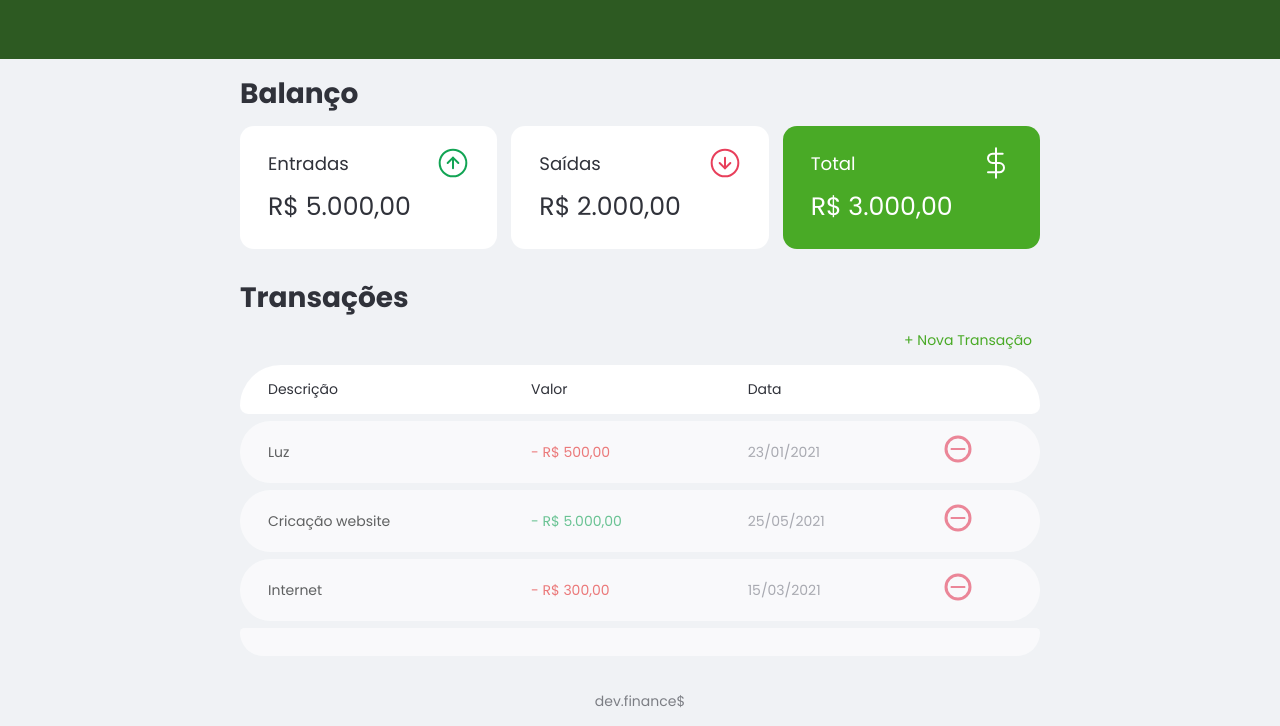
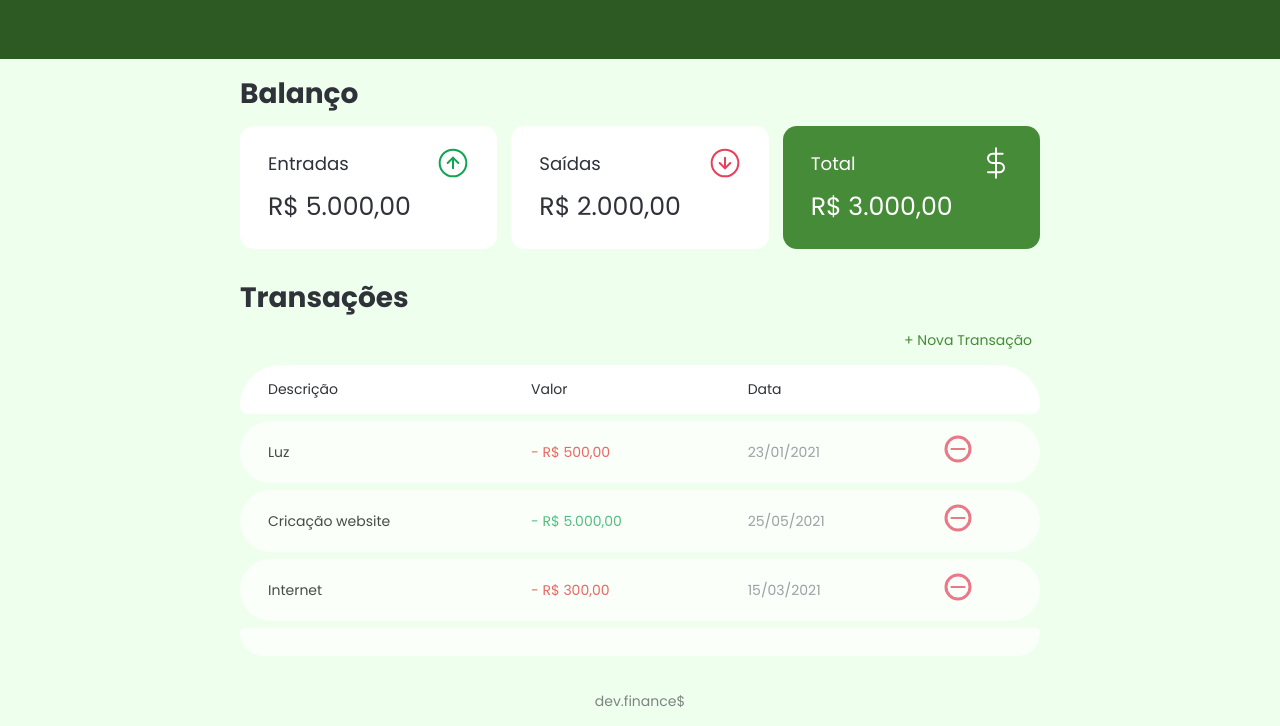
Before and after one commit to Mycaell/Maratona-Discover, a plain HTML site: page index.html in a window 1280 px wide. Shown: the part 111-837 px from the top of the page. Drawn offline with Linux system fonts and the light colour scheme.

Commit message:
modificado a tonalidade de alguns elementos

```diff
--- a/style.css
+++ b/style.css
@@ -1,7 +1,11 @@
 /*Global*/
 :root {
     --dark-blue: #30323a;
+    /*
     --color-background-card-total: #49aa26;
+    */
+    --color-background-card-total: #468b37;
+
     --light-green:  #3dd703;
     --red: #e92929;
 }
@@ -20,11 +24,13 @@ html {
 body {
     background: #f0f2f5;
     font-family: 'Poppins', sans-serif;
+    background: #1aff0011;
 }
 
 .container {
     width: min(90vw, 800px);
     margin: auto;
+
 }
 
 .sr-only {
@@ -51,7 +57,11 @@ h2 {
 
 /*Header*/
 header {
- background:#2d5a22;
+    background: var(--color-background-card-total);
+
+background:#2d5a22;
+
+
  padding: 3rem 0 4rem;
  justify-content: center;
  text-align: center;
@@ -77,7 +87,7 @@ a:hover {
 .button.new {
   display: inline-block;
   margin-bottom: 0.5rem;
-  padding: 0 0 0 72%;
+  padding: 0 0 0 75%;
 }
 
 
@@ -147,6 +157,9 @@ button:hover{
 
 .card.total {
     background: var(--color-background-card-total);
+
+
+
     color: white;
 }
 
@@ -177,7 +190,7 @@ table thead th {
 table tbody td {
     background: white;
     padding: 1rem 2rem;
-    opacity: 0.6;
+    opacity: 0.7;
 }
 
 
@@ -205,6 +218,11 @@ table tbody tr td:last-child {
 
 .end-table  td:last-child{
     border-radius: 0 1rem 5rem 0;
+}
+
+
+.end-table:hover {
+    background: none;
 }
 
 
```
